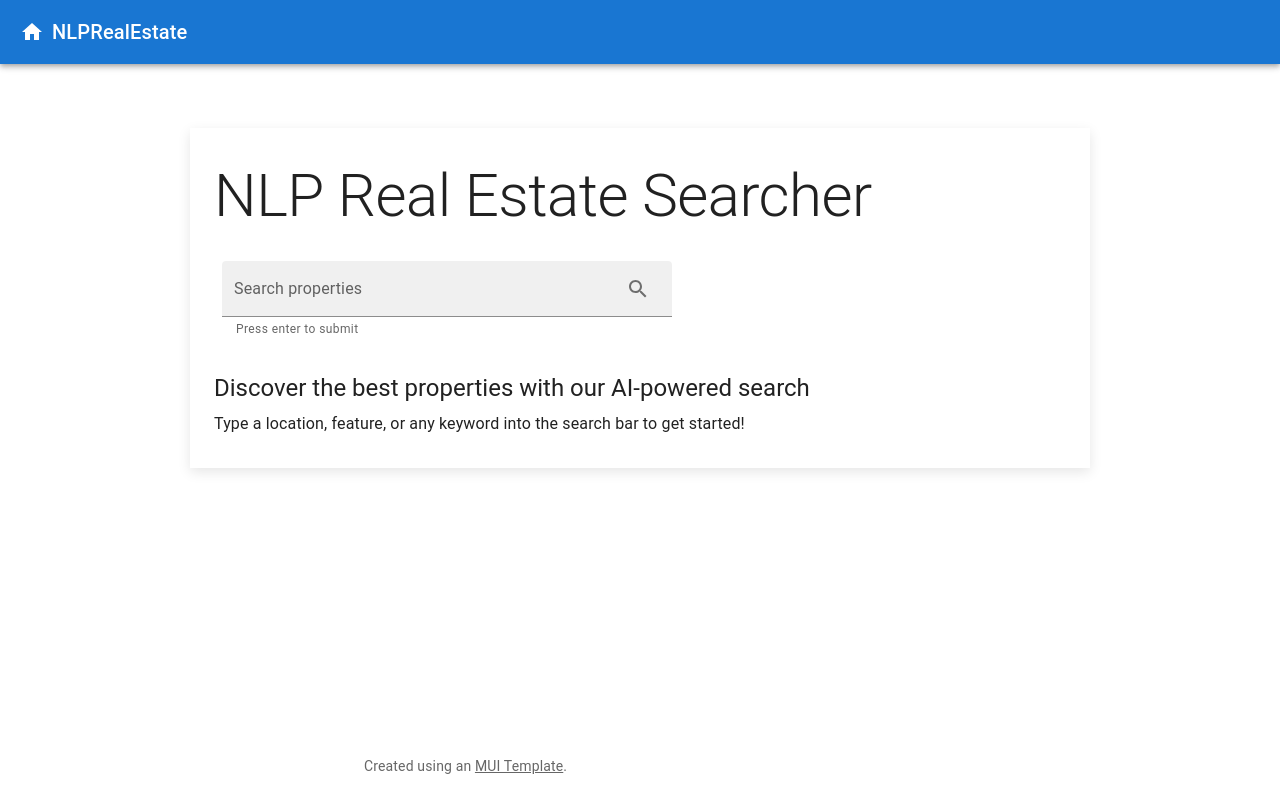
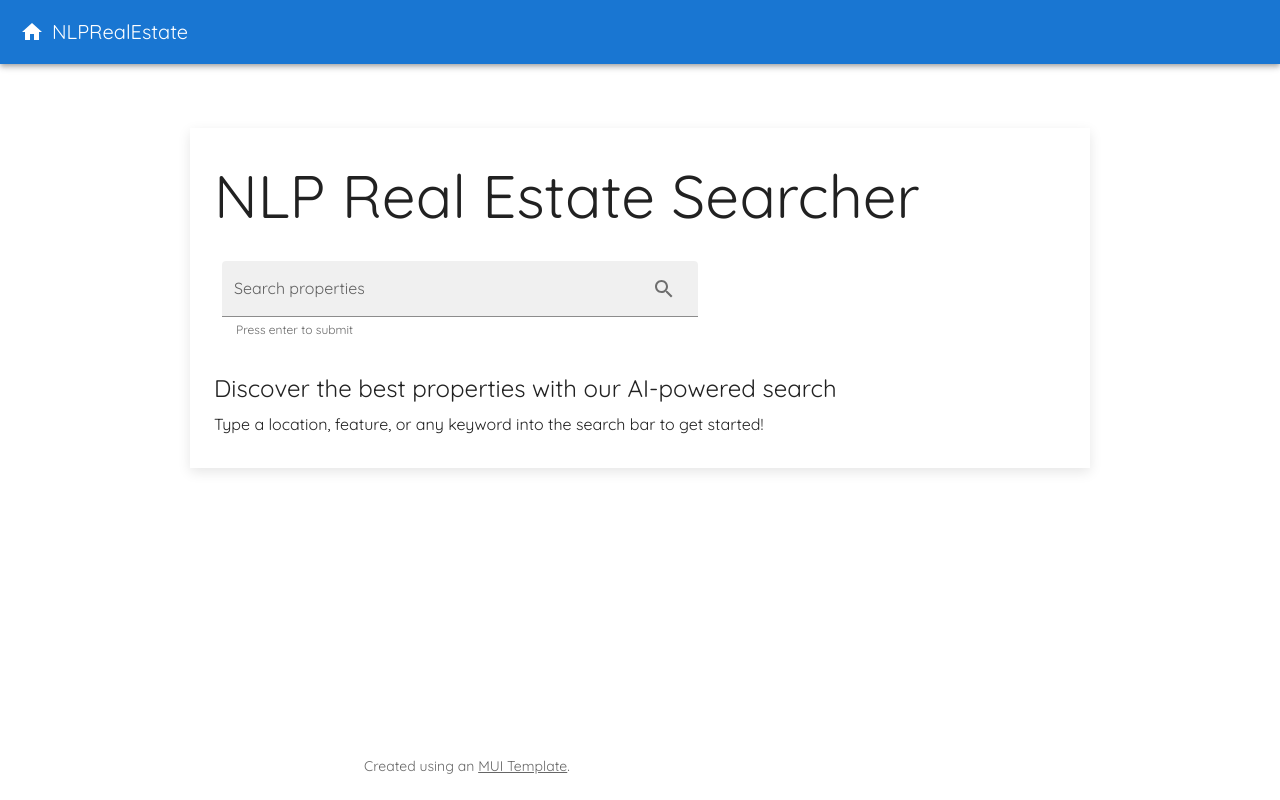
Before and after one commit to CSHieuV/RealifAI, a React (Create React App) app in the folder frontend/: page / in a window 1280 px wide. Built offline with nearby package versions, Linux system fonts and the light colour scheme; no server answers.

Commit message:
changed font of search page

```diff
--- a/frontend/package.json
+++ b/frontend/package.json
@@ -5,6 +5,7 @@
   "dependencies": {
     "@emotion/react": "^11.11.1",
     "@emotion/styled": "^11.11.0",
+    "@fontsource/quicksand": "^5.0.8",
     "@googlemaps/react-wrapper": "github:googlemaps/react-wrapper",
     "@mui/icons-material": "^5.14.9",
     "@mui/material": "^5.14.9",
--- a/frontend/src/SearchPage.js
+++ b/frontend/src/SearchPage.js
@@ -8,9 +8,18 @@
 import SearchIcon from '@mui/icons-material/Search';
 import { CircularProgress, Tooltip } from "@mui/material";
 import HomeIcon from '@mui/icons-material/Home';
+import { createTheme, ThemeProvider } from '@mui/material/styles';
+import "@fontsource/quicksand"; // Defaults to weight 400
+
 
 export let markers = null;
 let isLoading = false; // Dummy variable for loading state
+
+const theme = createTheme({
+    typography: {
+        fontFamily: 'Quicksand',
+    },
+});
 
 function Footer() {
     return (
@@ -71,7 +80,7 @@
         <div>
             <TextField
                 label="Search properties"
-                placeholder="Enter city, neighborhood, or keyword..."
+                placeholder="Your ideals lie here!"
                 id="filled-start-adornment"
                 sx={{ m: 1, width: '50ch' }}
                 onKeyDown={(e) => handleEnter(e)}
@@ -104,6 +113,7 @@
 
 export default function SearchPage() {
     return (
+        <ThemeProvider theme={theme}>
         <Box
             sx={{
                 display: 'flex',
@@ -143,5 +153,6 @@
                 </Container>
             </Box>
         </Box>
+        </ThemeProvider>
     )
 }
```
Also changed, not shown: 1 other file (tests, documents, lock files or other folders).
